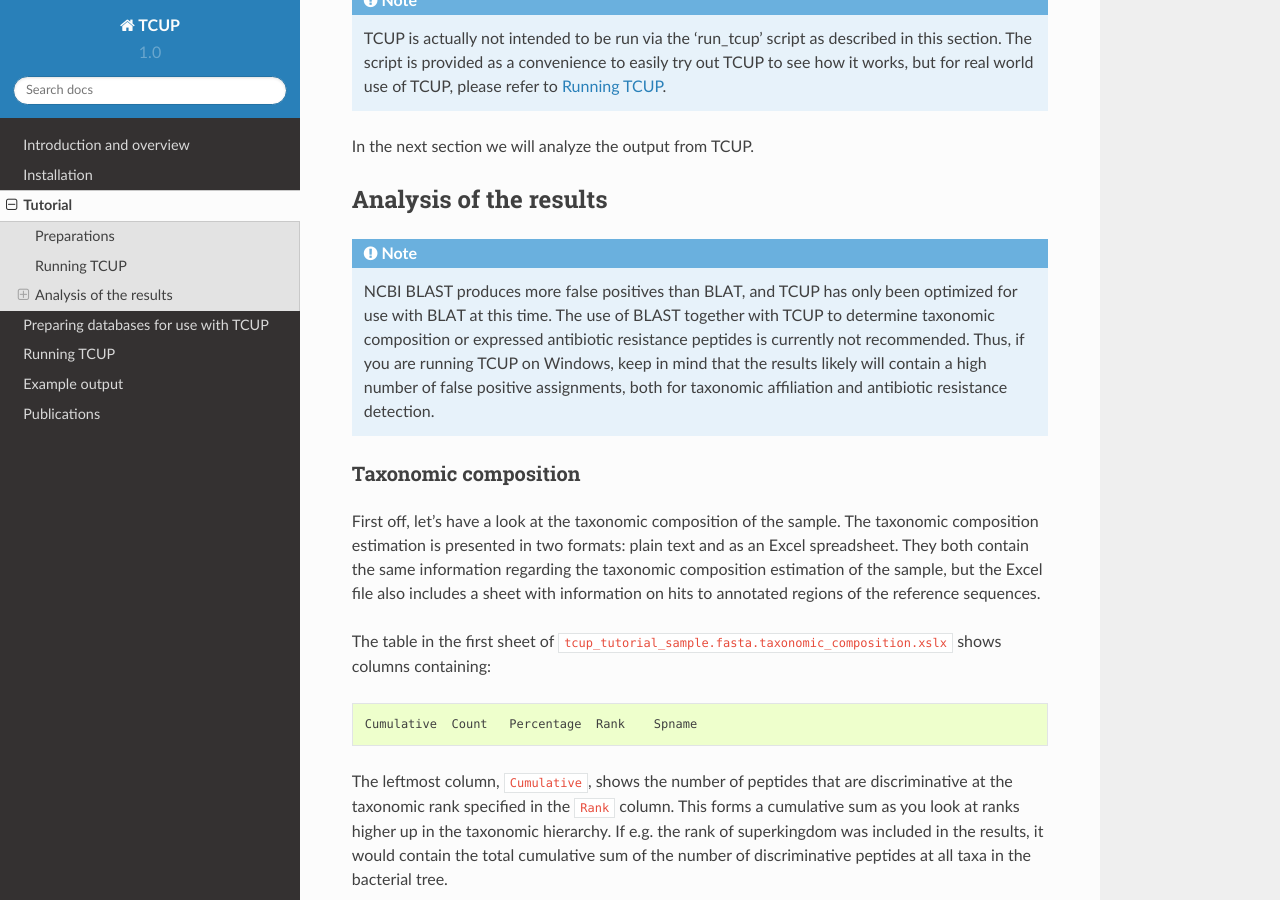
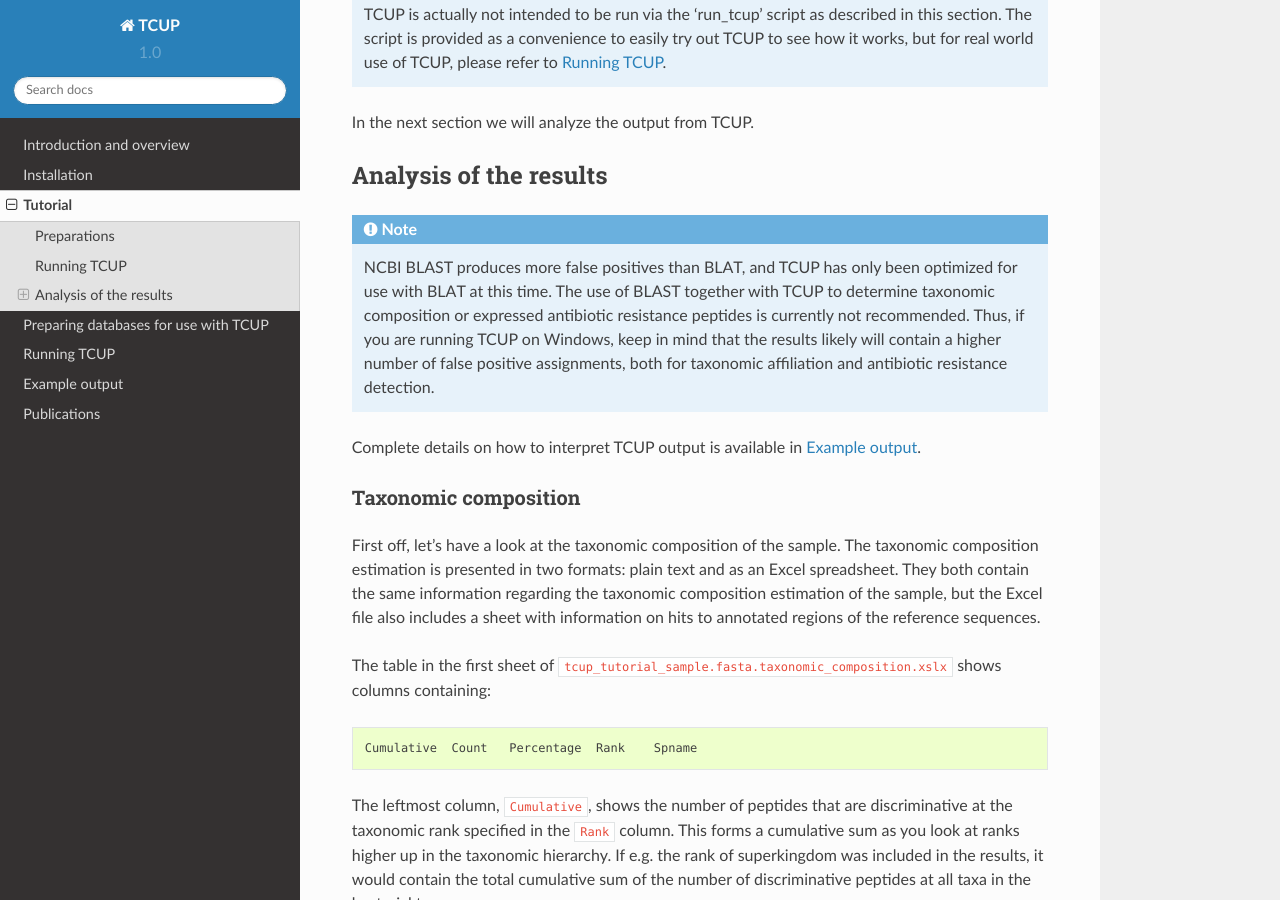
Before and after one commit to boulund/tcup, a Sphinx documentation site: the page built from docs/source/tutorial.rst, in a window 1280 px wide and 900 px high, scrolled down 2946 px. Built offline with Sphinx 7.4.7 and the Read the Docs theme 2.0.0, drawn with Linux system fonts in a browser that asks for light colours; some of the changed text lies outside the part shown.

Commit message:
[doc] Minor adjustments to tutorial.

```diff
--- a/docs/source/tutorial.rst
+++ b/docs/source/tutorial.rst
@@ -177,9 +176,11 @@ Analysis of the results
     optimized for use with BLAT at this time. The use of BLAST together with
     TCUP to determine taxonomic composition or expressed antibiotic resistance
     peptides is currently not recommended. Thus, if you are running TCUP on
-    Windows, keep in mind that the results likely will contain a high number of
-    false positive assignments, both for taxonomic affiliation and antibiotic
-    resistance detection.
+    Windows, keep in mind that the results likely will contain a higher number
+    of false positive assignments, both for taxonomic affiliation and
+    antibiotic resistance detection.
+
+Complete details on how to interpret |name| output is available in :doc:`output`.
 
 Taxonomic composition
 ---------------------
```
Also changed, not shown: other parts of docs/source/tutorial.rst (+4 -5 lines).
